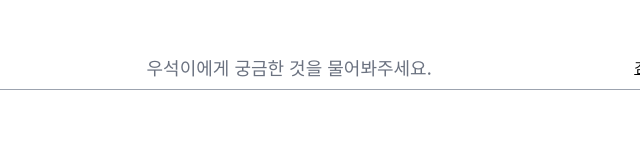
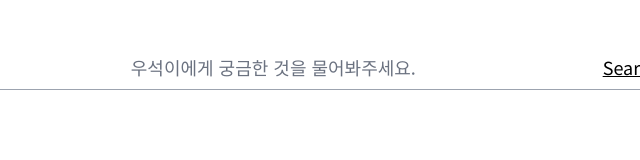
Before and after one commit to YouKnowThat-Park/WooSeokBot, a Next.js app in the folder front/: page / in a window 1280 px wide. Shown: the part 347-507 px from the top of the page, without its empty margins (640-1280 px from the left). Built offline with nearby package versions, Linux system fonts and the light colour scheme.

Commit message:
: test : input 테스트

```diff
--- a/front/src/app/chatbot/ChatResult.tsx
+++ b/front/src/app/chatbot/ChatResult.tsx
@@ -1,7 +1,12 @@
 import React from "react";
+import AResult from "./_components/AResult";
 
 const ChatResult = () => {
-  return <div>ChatResult</div>;
+  return (
+    <div>
+      <AResult />
+    </div>
+  );
 };
 
 export default ChatResult;
--- a/front/src/app/chatbot/ChatSearchInput.tsx
+++ b/front/src/app/chatbot/ChatSearchInput.tsx
@@ -1,20 +1,40 @@
+// components/chatbot/ChatSearchInput.tsx
 "use client";
-import React from "react";
+import React, { useState } from "react";
 
-const ChatSearchInput = () => {
+interface SearchProps {
+  onSearch: (query: string) => void;
+}
+
+const ChatSearchInput = ({ onSearch }: SearchProps) => {
+  const [query, setQuery] = useState("");
+
+  const handleSubmit = (e: React.FormEvent<HTMLFormElement>) => {
+    e.preventDefault();
+    if (!query.trim()) return;
+
+    onSearch(query); // 🔥 상위로 검색어 전달
+    setQuery(""); // 입력창 초기화 (선택)
+  };
+
   return (
-    <div className="">
-      <div className=" border-b border-gray-400 flex items-center gap-4 pb-2 z-30">
+    <form onSubmit={handleSubmit}>
+      <div className="border-b border-gray-400 flex items-center gap-4 pb-2 z-30">
         <input
           type="text"
+          value={query}
+          onChange={(e) => setQuery(e.target.value)}
           placeholder="우석이에게 궁금한 것을 물어봐주세요."
           className="flex-grow text-center w-[700px] outline-none text-lg bg-transparent placeholder-gray-500"
         />
-        <button className=" text-sm  text-black underline hover:opacity-70 whitespace-nowrap">
-          검색
+        <button
+          type="submit"
+          className="text-lg text-black underline hover:opacity-70 whitespace-nowrap"
+        >
+          Search
         </button>
       </div>
-    </div>
+    </form>
   );
 };
 
--- /dev/null
+++ b/front/src/app/chatbot/_components/AResult.tsx
@@ -0,0 +1,37 @@
+import Image from "next/image";
+import React from "react";
+
+const AResult = () => {
+  return (
+    <div className="w-[970px] h-full mt-[400px] mb-[84px] bg-[#FBFBFB] rounded-tl-[45px] overflow-hidden px-6">
+      <div className="flex items-start gap-x-6   mt-8 rounded-md">
+        {/* 이미지 */}
+        <div>
+          <Image
+            src="/wooseok.png"
+            alt="우석 프로필 이미지"
+            width={200}
+            height={300}
+            className="rounded-md object-cover bg-white"
+          />
+        </div>
+
+        {/* 텍스트/내용 박스 */}
+        <div className="flex-1 h-[300px] bg-white rounded-md shadow-sm p-4">
+          <h2 className="text-xl font-bold"></h2>
+          <h3></h3>
+        </div>
+      </div>
+
+      <div className="flex  w-full h-[100px] mt-10 justify-between gap-2"></div>
+
+      <div className="flex gap-2 mt-32">
+        <p className="bg-white w-full h-[200px]"></p>
+      </div>
+
+      <div className="flex flex-col gap-10 h-[500px] mt-4 bg-white"></div>
+    </div>
+  );
+};
+
+export default AResult;
--- a/front/src/app/home/Home.tsx
+++ b/front/src/app/home/Home.tsx
@@ -7,22 +7,29 @@ import ChatBotIcon from "../chatbot/ChatBotIcon";
 
 const Home = () => {
   const [isSearched, setIsSearched] = useState(false);
+  const [query, setQuery] = useState(""); // 검색어 상태 저장
+
+  const handleSearch = (searchTerm: string) => {
+    setQuery(searchTerm);
+    setIsSearched(true);
+    console.log("검색어:", searchTerm); // Debug용
+  };
 
   return (
     <div className="relative min-h-screen">
-      {/* ✅ ChatBotIcon: 최상단 */}
+      {/* 챗봇 아이콘 */}
       <div className="fixed bottom-10 right-10 z-50">
         <ChatBotIcon />
       </div>
 
-      {/* ✅ 콘텐츠 영역 */}
+      {/* 콘텐츠 영역 */}
       <div className="relative z-40 mt-[850px]">
-        {!isSearched ? <PortfolioPage /> : <ChatResult />}
+        {!isSearched ? <PortfolioPage /> : <ChatResult query={query} />}
       </div>
 
-      {/* ✅ 검색창: 콘텐츠보다 아래 */}
+      {/* 검색창 */}
       <div className="fixed w-[700px] top-[400px] left-[600px] z-30">
-        <ChatSearchInput />
+        <ChatSearchInput onSearch={handleSearch} />
       </div>
     </div>
   );
```
